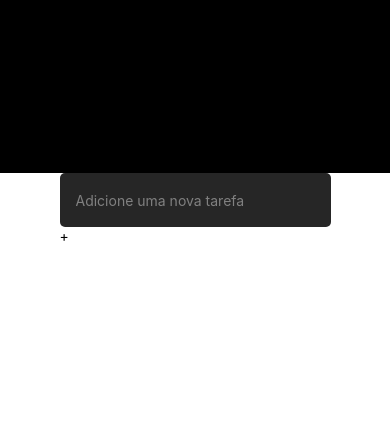
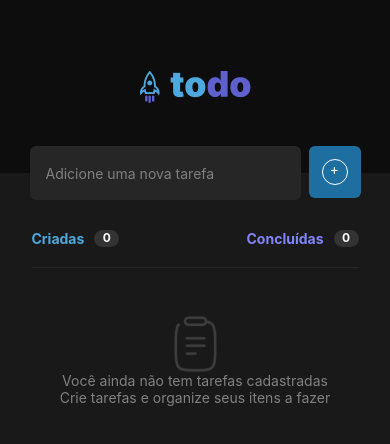
Before and after one commit to HugoLeda/todo-react-native, a React Native app in the folder todo/: screen / in a window 390 px wide. Shown: the top 444 px of the page. Built offline with nearby package versions, Linux system fonts and the light colour scheme.

Commit message:
create states

```diff
--- /dev/null
+++ b/todo/src/@types/png.d.ts
@@ -0,0 +1 @@
+declare module "*.png";
--- a/todo/src/screens/Home/index.tsx
+++ b/todo/src/screens/Home/index.tsx
@@ -1,23 +1,66 @@
-import { StatusBar } from 'expo-status-bar'
-import { Text, TextInput, TouchableOpacity, View } from 'react-native'
+import { useState } from 'react'
+import { Image, Text, TextInput, TouchableOpacity, View } from 'react-native'
 
 import { styles } from './styles'
 
+import logoImg from '../../../assets/Logo.png'
+import clipboard from '../../../assets/Clipboard.png'
+
+interface task {
+  key: number;
+  description: string;
+  completed: Boolean;
+}
+
 export function Home() {
+  const [created, setCreated] = useState(0)
+  const [completed, setCompleted] = useState(0)
+  const [tasks, setTasks] = useState<task[]>([])
+
+  const addTask = () => {
+    setCreated(created + 1)
+  }
+
+  const changeTask = () => {
+
+  }
+
   return (
     <View style={styles.container}>
       <View style={styles.containerHead}>
-        <Text>Logo</Text>
+        <Image source={logoImg}/>
       </View>
-      <View>
+      <View style={styles.containerInput}>
         <TextInput
           style={styles.input}
           placeholder='Adicione uma nova tarefa'
           placeholderTextColor='#808080'
         />
-        <TouchableOpacity>
-          <Text>+</Text>
+        <TouchableOpacity style={styles.button} onPress={addTask}>
+          <Text style={styles.buttonContent}>+</Text>
         </TouchableOpacity>
+      </View>
+      <View style={styles.menu}>
+        <View style={styles.menuText}>
+          <Text style={styles.textBlue}>Criadas</Text>
+          <Text style={styles.counter}>{created}</Text>
+        </View>
+        <View style={styles.menuText}>
+          <Text style={styles.textPurple}>Concluídas</Text>
+          <Text style={styles.counter}>0</Text>
+        </View>
+      </View>
+      <View style={styles.empty}>
+        <Image source={clipboard} />
+        <Text style={styles.textGrey}>
+          Você ainda não tem tarefas cadastradas
+        </Text>
+        <Text style={styles.textGrey}>
+          Crie tarefas e organize seus itens a fazer
+        </Text>
+      </View>
+      <View>
+
       </View>
     </View>
   )
--- a/todo/src/screens/Home/styles.ts
+++ b/todo/src/screens/Home/styles.ts
@@ -3,22 +3,88 @@ import { StyleSheet } from "react-native";
 export const styles = StyleSheet.create({
   container: {
     flex: 1,
-    backgroundColor: '#fff',
+    backgroundColor: '#191919',
     alignItems: 'center',
     justifyContent: 'flex-start',
     fontSize: 16,
   },
   containerHead: {
-    backgroundColor: '#000',
+    backgroundColor: '#0D0D0D',
     height: 173,
     alignSelf: 'stretch',
+    justifyContent: 'center',
+    alignItems: 'center',
+  },
+  containerInput: {
+    flexDirection: 'row',
+    marginTop: -27,
+    gap: 4,
   },
   input: {
     backgroundColor: '#262626',
     color: '#F2F2F2',
     width: 271,
     height: 54,
-    borderRadius: 5,
+    borderRadius: 6,
     padding: 16,
+    marginRight: 4,
   },
+  button: {
+    backgroundColor: '#1E6F9F',
+    height: 52,
+    width: 52,
+    borderRadius: 6,
+    justifyContent: 'center',
+    alignItems: 'center',
+  },
+  buttonContent: {
+    color: '#FFF',
+    borderColor: '#FFF',
+    borderRadius: 50,
+    borderWidth: 1,
+    width: 26,
+    height: 26,
+    textAlign: 'center',
+  },
+  menu: {
+    width: 327,
+    marginTop: 30,
+    flexDirection: 'row',
+    justifyContent: 'space-between',
+    paddingBottom: 20,
+    borderBottomColor: '#262626',
+    borderBottomWidth: 1
+  },
+  menuText: {
+    flexDirection: 'row',
+    justifyContent: 'space-between',
+  },
+  textBlue: {
+    color: '#4EA8DE',
+    fontSize: 14,
+    fontWeight: 'bold',
+  },
+  textPurple: {
+    color: '#8284FA',
+    fontSize: 14,
+    fontWeight: 'bold',
+  },
+  counter: {
+    marginLeft: 10,
+    color: '#FFF',
+    width: 25,
+    backgroundColor: '#333333',
+    textAlign: 'center',
+    fontSize: 12,
+    fontWeight: 'bold',
+    borderRadius: 999,
+  },
+  empty: {
+    marginTop: 48,
+    alignItems: 'center',
+  },
+  textGrey: {
+    color: '#808080',
+    fontSize: 14
+  }
 });
```
Also changed, not shown: todo/assets/plus.png (deleted).
